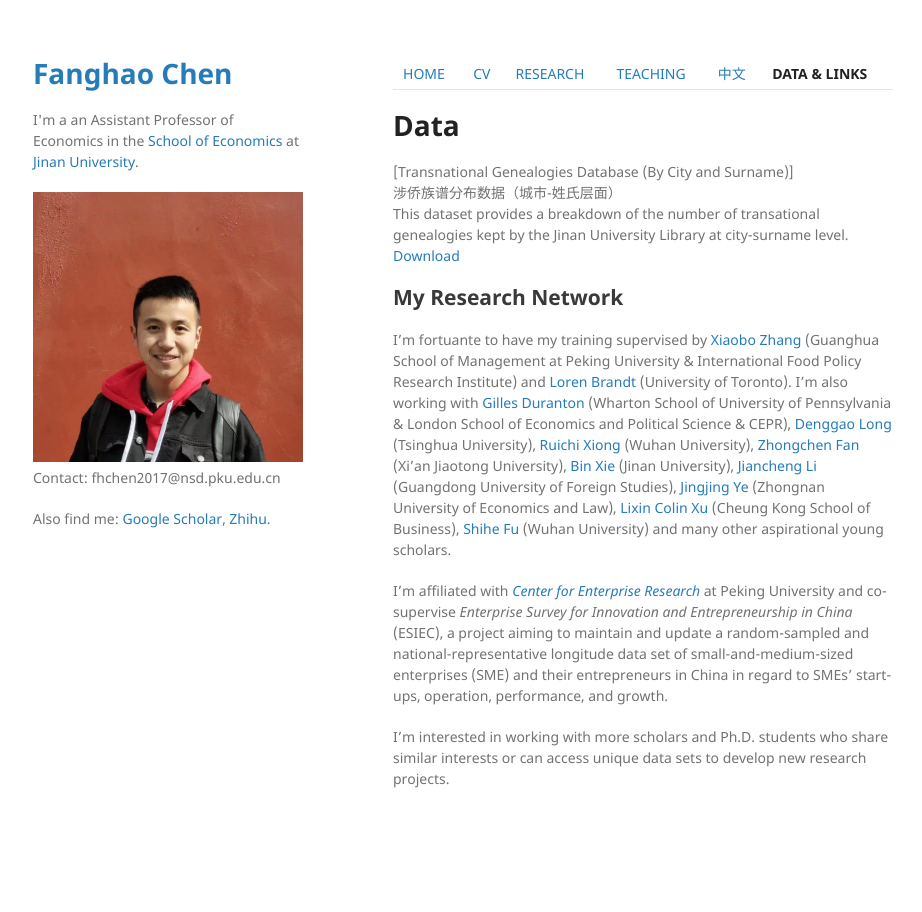
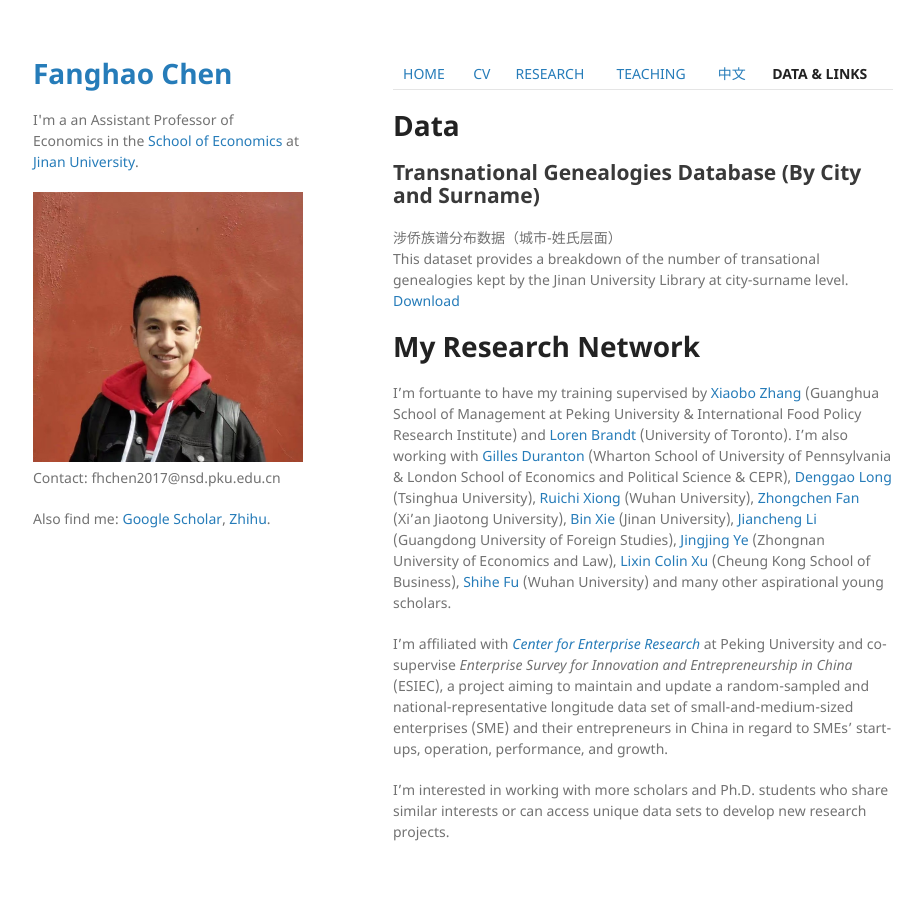
Before and after one commit to FanghaoChen/homepage, a Jekyll site: the page built from links.md, in a window 1280 px wide. Shown: the whole page, without its empty margins (177-1099 px from the left). Built offline with Jekyll 4.4.1, drawn with Linux system fonts in a browser that asks for light colours; our own code applies the rules of GitHub Pages for plain Markdown files.

```diff
--- a/links.md
+++ b/links.md
@@ -2,12 +2,12 @@
 
 # Data #
 
-[Transnational Genealogies Database (By City and Surname)] <br/>
+## Transnational Genealogies Database (By City and Surname) ##
 涉侨族谱分布数据（城市-姓氏层面）<br/>
-This dataset provides a breakdown of the number of transational genealogies kept by the Jinan University Library at city-surname level.
+This dataset provides a breakdown of the number of transational genealogies kept by the Jinan University Library at city-surname level. <br/>
 [Download](./assets/涉侨族谱分布241028.rar)
 
-## My Research Network ##
+# My Research Network #
 
 I'm fortuante to have my training supervised by [Xiaobo Zhang](https://www.gsm.pku.edu.cn/jsjjxq.jsp?urltype=tree.TreeTempUrl&wbtreeid=1141&user_id=x.zhang) (Guanghua School of Management at Peking University & International Food Policy Research Institute) and [Loren Brandt](https://brandt.economics.utoronto.ca/) (University of Toronto). I'm also working with [Gilles Duranton](http://real-faculty.wharton.upenn.edu/duranton/) (Wharton School of University of Pennsylvania & London School of Economics and Political Science & CEPR), [Denggao Long](https://www.tioe.tsinghua.edu.cn/info/1179/1308.htm) (Tsinghua University), [Ruichi Xiong](https://www.ruichixiong.com/) (Wuhan University), [Zhongchen Fan](http://sef.xjtu.edu.cn/info/1086/18778.htm) (Xi'an Jiaotong University), [Bin Xie](http://binxie.weebly.com/) (Jinan University), [Jiancheng Li](https://jingmao.gdufs.edu.cn/info/2380/11238.htm) (Guangdong University of Foreign Studies), [Jingjing Ye](https://csxy.zuel.edu.cn/2022/0903/c7501a305013/pagem.htm) (Zhongnan University of Economics and Law), [Lixin Colin Xu](https://english.ckgsb.edu.cn/faculty/lixin-colin-xu/) (Cheung Kong School of Business), [Shihe Fu](https://ems.whu.edu.cn/info/1680/215401.htm) (Wuhan University) and many other aspirational young scholars.
 
```
